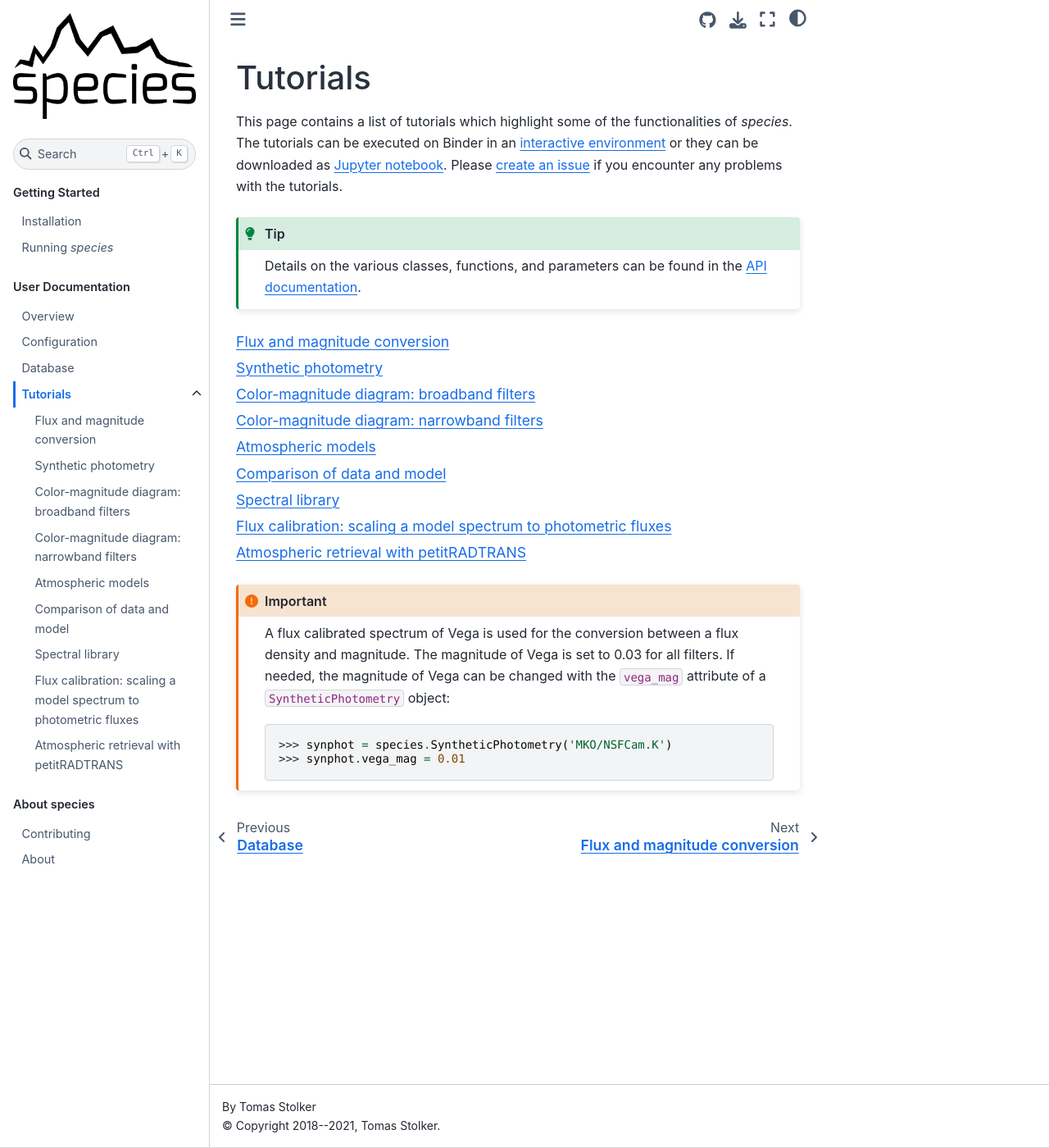
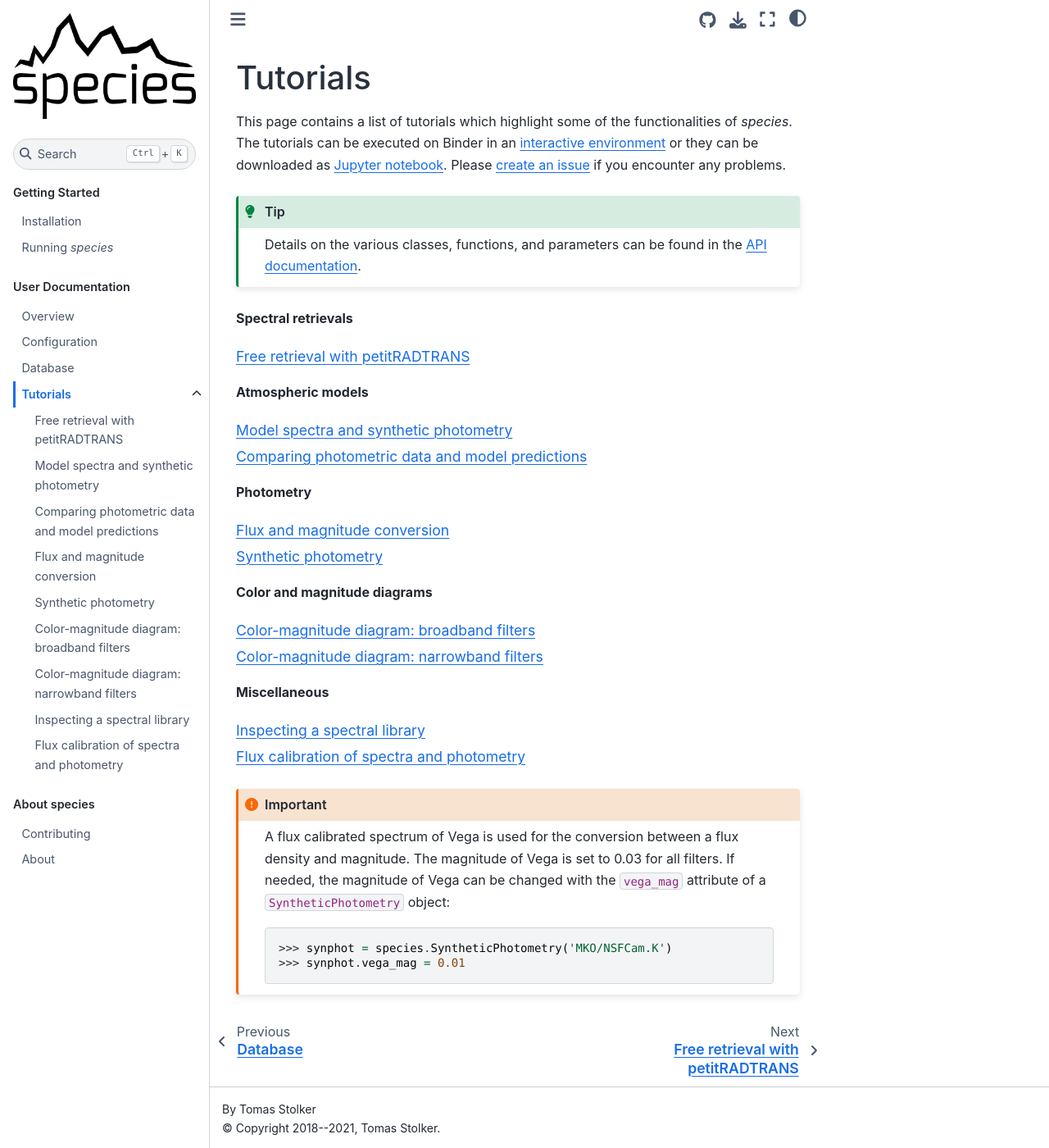
Before and after one commit to tomasstolker/species, a Sphinx documentation site: the page built from docs/tutorials.rst, in a window 1280 px wide and 1400 px high. Shown: the whole window at 82% size. Built offline with Sphinx 7.4.7 and the Sphinx Book theme 1.1.4, drawn with Linux system fonts in a browser that asks for light colours; pages that are not in the unit, such as notebooks, are missing from menus.

Commit message:
Added optional bol_flux attribute to ModelBox, updated tutorial documentation

```diff
--- a/docs/tutorials.rst
+++ b/docs/tutorials.rst
@@ -3,25 +3,51 @@
 Tutorials
 =========
 
-This page contains a list of tutorials which highlight some of the functionalities of `species`. The tutorials can be executed on Binder in an `interactive environment <https://mybinder.org/v2/gh/tomasstolker/species/HEAD>`_ or they can be downloaded as `Jupyter notebook <https://github.com/tomasstolker/species/tree/main/docs/tutorials>`_. Please `create an issue <https://github.com/tomasstolker/species/issues>`_ if you encounter any problems with the tutorials.
+This page contains a list of tutorials which highlight some of the functionalities of `species`. The tutorials can be executed on Binder in an `interactive environment <https://mybinder.org/v2/gh/tomasstolker/species/HEAD>`_ or they can be downloaded as `Jupyter notebook <https://github.com/tomasstolker/species/tree/main/docs/tutorials>`_. Please `create an issue <https://github.com/tomasstolker/species/issues>`_ if you encounter any problems.
 
 .. tip::
    Details on the various classes, functions, and parameters can be found in the `API documentation <https://species.readthedocs.io/en/latest/modules.html>`_.
+
+**Spectral retrievals**
+
+.. toctree::
+   :maxdepth: 1
+
+   tutorials/fitting_model_spectra.ipynb
+   tutorials/free_retrieval.ipynb
+
+**Atmospheric models**
+
+.. toctree::
+   :maxdepth: 1
+
+   tutorials/atmospheric_models.ipynb
+   tutorials/data_model.ipynb
+
+**Photometry**
 
 .. toctree::
    :maxdepth: 1
 
    tutorials/flux_magnitude.ipynb
    tutorials/synthetic_photometry.ipynb
+
+**Color and magnitude diagrams**
+
+.. toctree::
+   :maxdepth: 1
+
    tutorials/color_magnitude_broadband.ipynb
    tutorials/color_magnitude_narrowband.ipynb
-   tutorials/atmospheric_models.ipynb
-   tutorials/data_model.ipynb
+
+**Miscellaneous**
+
+.. toctree::
+   :maxdepth: 1
+
    tutorials/spectral_library.ipynb
-   tutorials/fitting_model_spectra.ipynb
    tutorials/flux_calibration.ipynb
    tutorials/emission_line.ipynb
-   tutorials/free_retrieval.ipynb
 
 .. important::
    A flux calibrated spectrum of Vega is used for the conversion between a flux density and magnitude. The magnitude of Vega is set to 0.03 for all filters. If needed, the magnitude of Vega can be changed with the ``vega_mag`` attribute of a ``SyntheticPhotometry`` object:
```
Also changed, not shown: docs/tutorials/atmospheric_models.ipynb, docs/tutorials/data_model.ipynb, docs/tutorials/flux_calibration.ipynb, docs/tutorials/free_retrieval.ipynb, docs/tutorials/spectral_library.ipynb, 2 other files.
